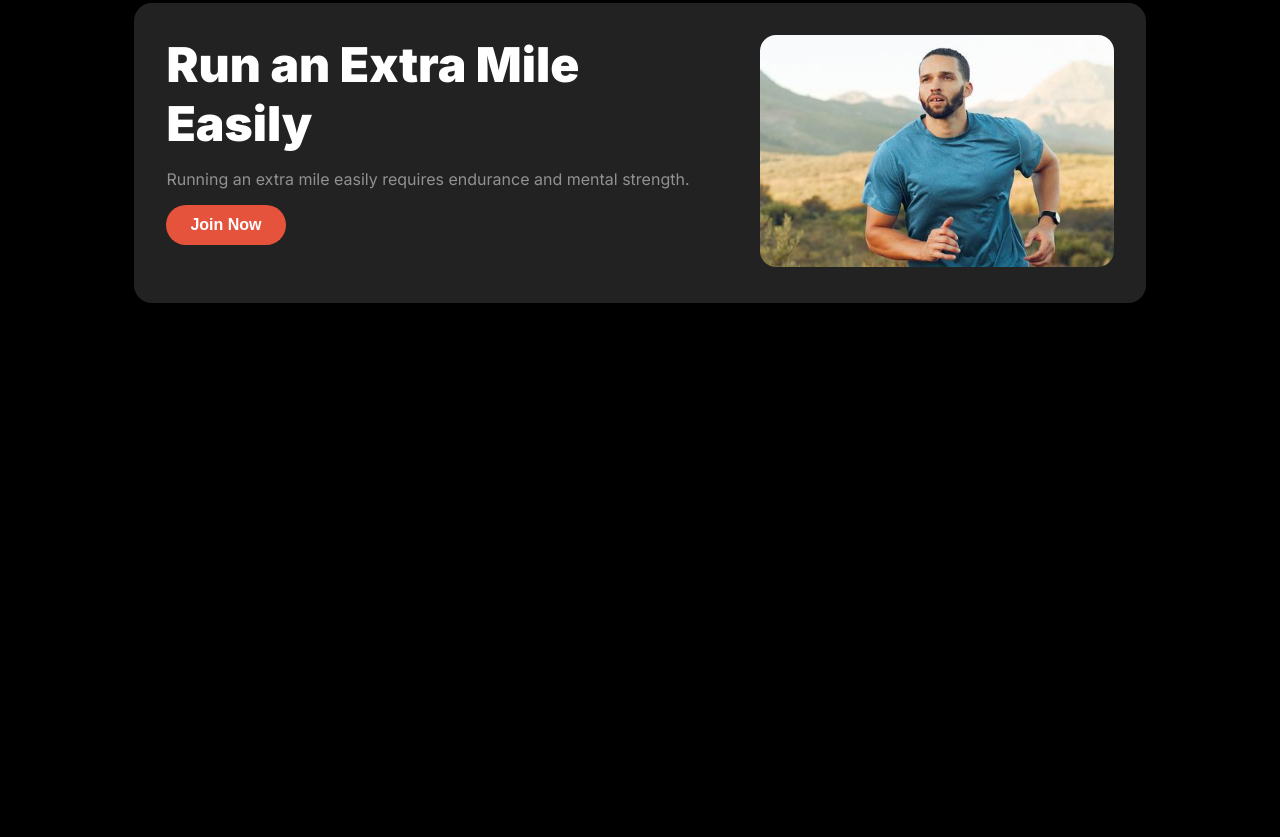
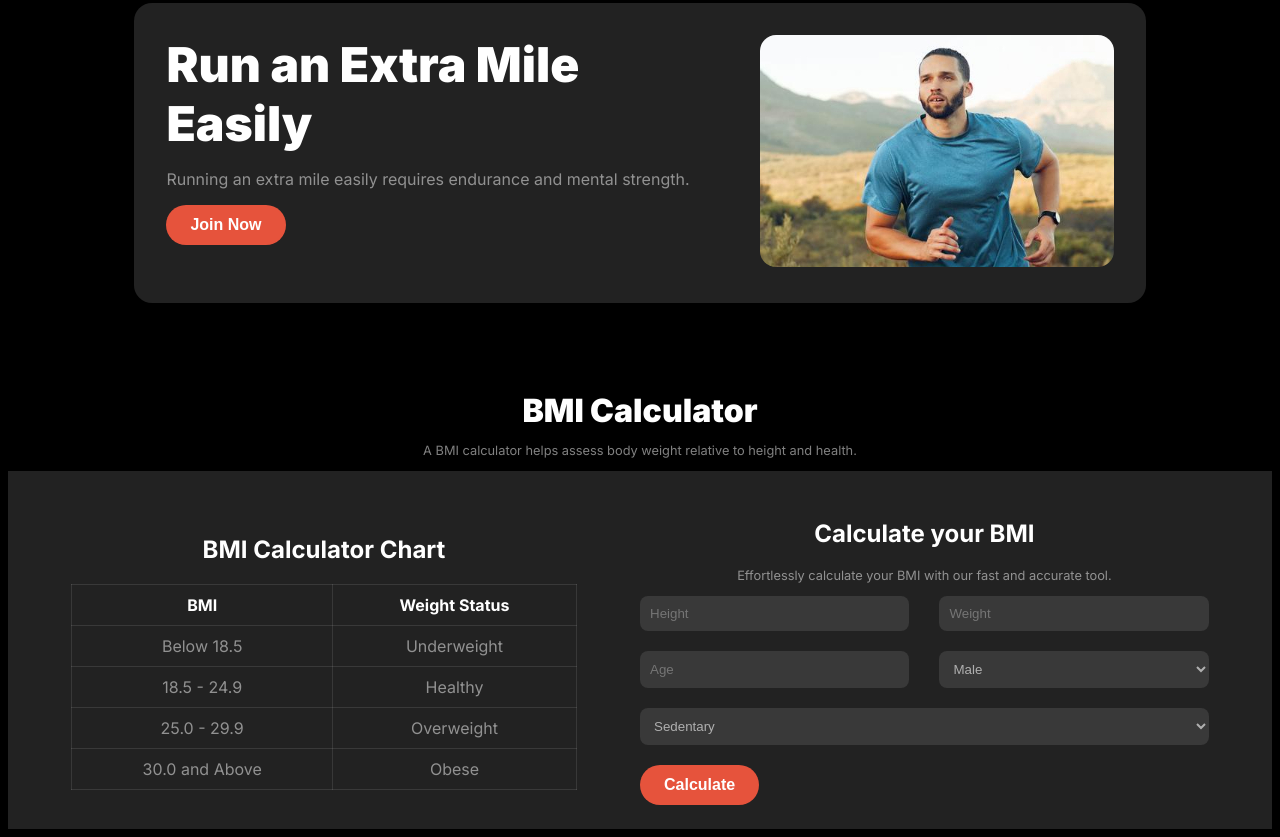
Before and after one commit to Sanim1951/Assignment-2-versatile-ui, a plain HTML site: page index.html in a window 1280 px wide. Shown: the part 1236-2073 px from the top of the page. Before the commit the page ends 1627 px from the top, so only its background shows below. Drawn offline with Linux system fonts and the light colour scheme; a web font is replaced by a local one.

Commit message:
added bmi-calculator section

```diff
--- a/index.html
+++ b/index.html
@@ -94,6 +94,67 @@
           <img src="images/run.jpg" alt="" />
         </div>
       </section>
+      <section class="bmi-calculator">
+        <div class="bmi-calculator-title">
+          <h2>BMI Calculator</h2>
+          <p>
+            A BMI calculator helps assess body weight relative to height and health.
+          </p>
+        </div>
+        <div class="bmi-section">
+          <div class="bmi-chart">
+            <h3>BMI Calculator Chart</h3>
+            <table>
+              <tr>
+                <th>BMI</th>
+                <th>Weight Status</th>
+              </tr>
+              <tr>
+                <td>Below 18.5</td>
+                <td>Underweight</td>
+              </tr>
+              <tr>
+                <td>18.5 - 24.9</td>
+                <td>Healthy</td>
+              </tr>
+              <tr>
+                <td>25.0 - 29.9</td>
+                <td>Overweight</td>
+              </tr>
+              <tr>
+                <td>30.0 and Above</td>
+                <td>Obese</td>
+              </tr>
+            </table>
+          </div>
+
+          <div class="bmi-form">
+            <h3>Calculate your BMI</h3>
+            <p>
+              Effortlessly calculate your BMI with our fast and accurate tool.
+            </p>
+            <form>
+              <input type="number" id="height" name="height" placeholder="Height"/>
+              <input type="number" id="weight" name="weight" placeholder="Weight"/>
+              <input type="number" id="age" name="age" placeholder="Age" />
+
+              <select id="sex" name="sex">
+                <option value="male">Male</option>
+                <option value="female">Female</option>
+              </select>
+
+              <select id="activity" name="activity">
+                <option value="sedentary">Sedentary</option>
+                <option value="light">Light Activity</option>
+                <option value="moderate">Moderate Activity</option>
+                <option value="active">Active</option>
+                <option value="very-active">Very Active</option>
+              </select>
+            </form>
+            <button type="button" class="btn-primary">Calculate</button>
+          </div>
+        </div>
+      </section>
     </main>
     <footer>
 
--- a/styles/versatile-ui.css
+++ b/styles/versatile-ui.css
@@ -220,6 +220,84 @@ nav ul li a:hover {
 
 
 
+.bmi-calculator-title {
+  text-align: center;
+}
+.bmi-calculator-title h2 {
+  font-size: 2rem;
+  font-weight: 900;
+  color: rgb(255, 255, 255);
+  margin-bottom: 0.5rem;
+}
+.bmi-calculator-title p {
+  color: rgba(255, 255, 255, 0.5);
+  font-size: 0.8rem;
+}
+.bmi-section {
+  display: flex;
+  justify-content: space-between;
+  align-items: center;
+  background: rgb(34, 34, 34);
+  padding-top: 1.5rem;
+  padding-bottom: 1.5rem;
+}
+.bmi-chart {
+  width: 40%;
+  margin-left: 5%;
+  margin-right: 5%;
+}
+table {
+  width: 100%;
+  border-collapse: collapse;
+  margin-top: 10px;
+  text-align: center;
+}
+th,
+td {
+  border: 1px solid rgba(255, 255, 255, 0.1);
+  padding: 10px;
+}
+td {
+  color: rgba(255, 255, 255, 0.5);
+}
+.bmi-chart h3,
+.bmi-form h3 {
+  font-size: 1.5em;
+  margin-bottom: 20px;
+  text-align: center;
+}
+.bmi-form p {
+  color: rgba(255, 255, 255, 0.5);
+  font-size: 0.8rem;
+  text-align: center;
+}
+.bmi-form {
+  width: 45%;
+  margin-right: 5%;
+}
+input,
+select {
+  width: 100%;
+  padding: 10px;
+  margin-bottom: 20px;
+  border: none;
+  border-radius: 8px;
+  background: rgba(255, 255, 255, 0.1);
+  color: rgba(255, 255, 255, 0.6);
+}
+input {
+  width: auto;
+}
+form {
+  display: grid;
+  grid-template-columns: repeat(2, 1fr);
+  column-gap: 30px;
+}
+#activity {
+  grid-column: span 2;
+}
+
+
 
 
 
@@ -260,7 +338,9 @@ nav ul li a:hover {
       font-size: 3rem;
     }
     .banner-container,
-    .habit-content{
+    .habit-content,
+    .run-section,
+    .bmi-section{
       flex-direction: column;
     }
     .banner-left {
@@ -284,4 +364,23 @@ nav ul li a:hover {
         width: 100%;
         margin-bottom: 3rem;
       }
+
+      .run-content {
+        width: 90%;
+        text-align: center;
+      }
+      .run-img {
+        width: 90%;
+        align-items: center;
+        margin: 0 auto;
+        padding-bottom: 1rem;
+      }
+
+      .bmi-chart {
+        width: 80%;
+      }
+      .bmi-form {
+        width: 95%;
+        margin: 0;
+      }
 }
```
